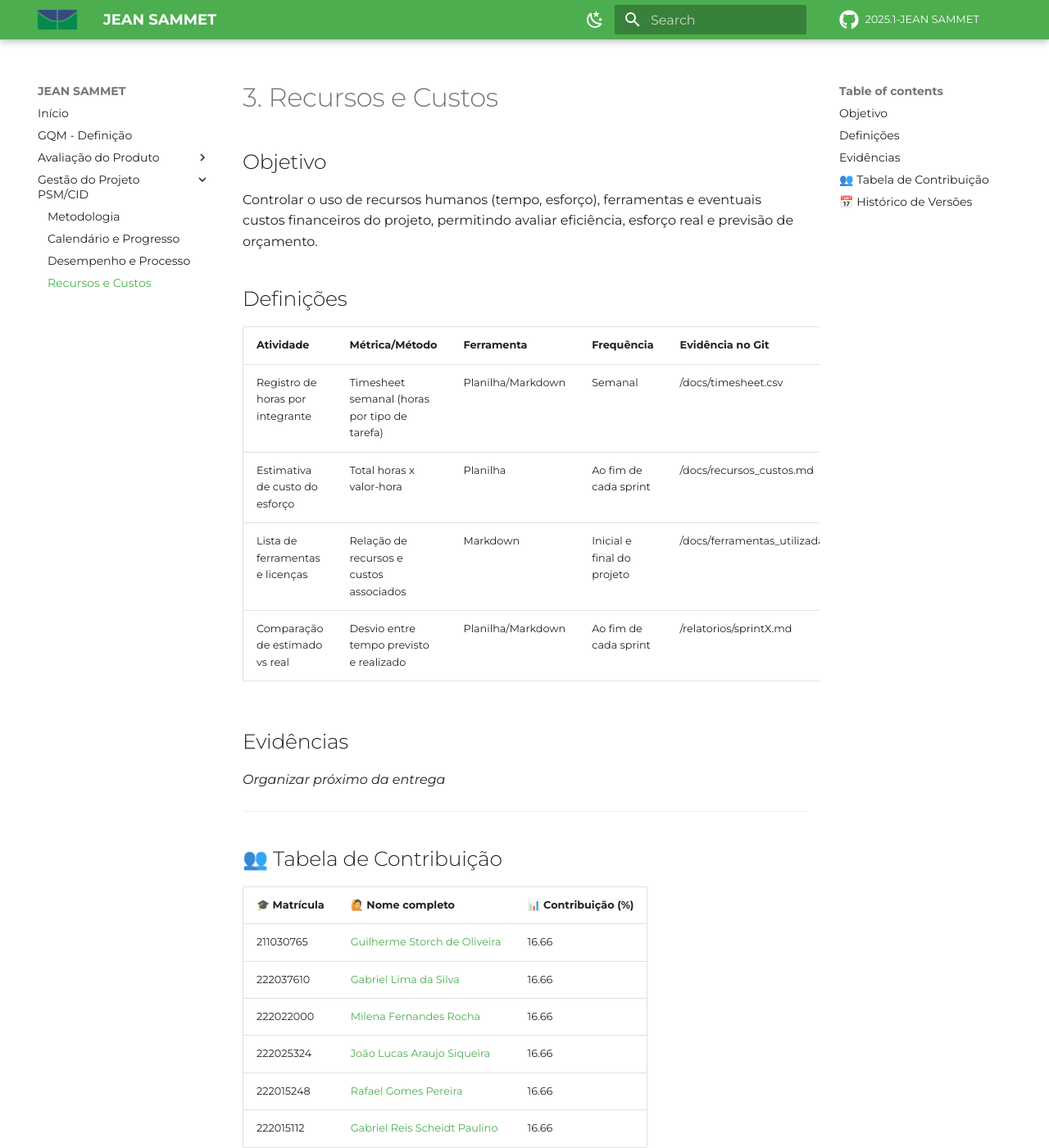
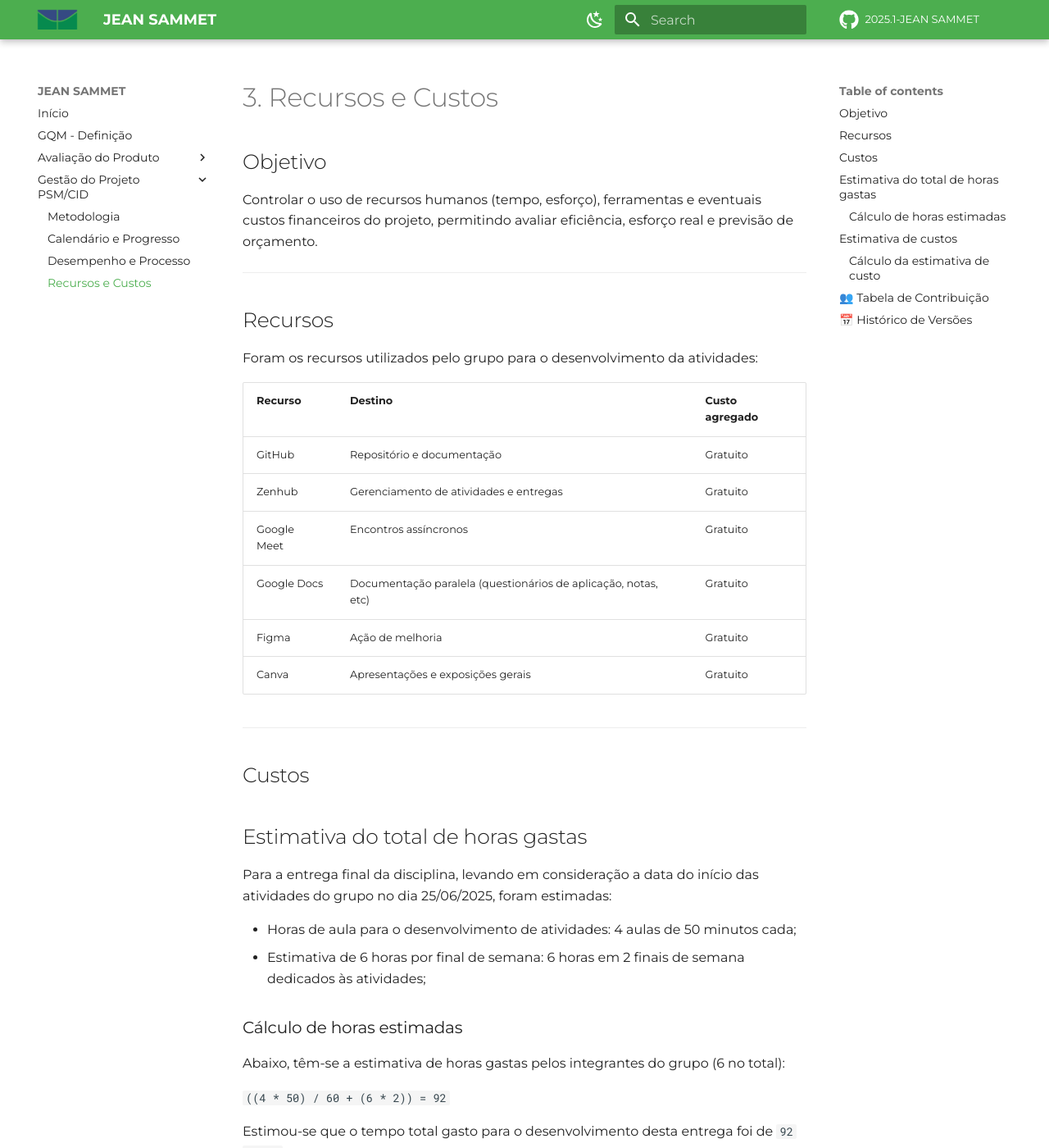
Before and after one commit to FCTE-Qualidade-de-Software-1/2025-1-T02-JEAN-SAMMET, an MkDocs documentation site: the page built from docs/custos.md, in a window 1280 px wide and 1400 px high. Shown: the whole window at 82% size. Built offline with MkDocs 1.6.1 and Material for MkDocs 9.7.7, drawn with Linux system fonts in a browser that asks for light colours; comment, search, counter and statistics services are not loaded; some of the changed text lies outside the part shown.

Commit message:
Ajustes finais

```diff
--- a/docs/custos.md
+++ b/docs/custos.md
@@ -4,18 +4,47 @@
 
 Controlar o uso de recursos humanos (tempo, esforço), ferramentas e eventuais custos financeiros do projeto, permitindo avaliar eficiência, esforço real e previsão de orçamento.
 
-## Definições
+---
+## Recursos
 
-| Atividade                                | Métrica/Método                                | Ferramenta         | Frequência       | Evidência no Git                   |
-|------------------------------------------|-----------------------------------------------|---------------------|------------------|------------------------------------|
-| Registro de horas por integrante         | Timesheet semanal (horas por tipo de tarefa)  | Planilha/Markdown   | Semanal          | /docs/timesheet.csv                |
-| Estimativa de custo do esforço           | Total horas x valor-hora                      | Planilha            | Ao fim de cada sprint | /docs/recursos_custos.md        |
-| Lista de ferramentas e licenças          | Relação de recursos e custos associados       | Markdown            | Inicial e final do projeto | /docs/ferramentas_utilizadas.md |
-| Comparação de estimado vs real           | Desvio entre tempo previsto e realizado       | Planilha/Markdown   | Ao fim de cada sprint | /relatorios/sprintX.md          |
+Foram os recursos utilizados pelo grupo para o desenvolvimento da atividades:
 
-## Evidências
+|Recurso|Destino|Custo agregado|
+|---|---|---|
+|GitHub|Repositório e documentação| Gratuito |
+|Zenhub|Gerenciamento de atividades e entregas| Gratuito |
+|Google Meet| Encontros assíncronos| Gratuito |
+|Google Docs| Documentação paralela (questionários de aplicação, notas, etc) | Gratuito |
+|Figma| Ação de melhoria| Gratuito |
+|Canva| Apresentações e exposições gerais | Gratuito |
 
-*Organizar próximo da entrega*
+---
+## Custos
+
+## Estimativa do total de horas gastas
+
+Para a entrega final da disciplina, levando em consideração a data do início das atividades do grupo no dia 25/06/2025, foram estimadas:
+
+- Horas de aula para o desenvolvimento de atividades: 4 aulas de 50 minutos cada;
+- Estimativa de 6 horas por final de semana: 6 horas em 2 finais de semana dedicados às atividades;
+
+### Cálculo de horas estimadas
+
+Abaixo, têm-se a estimativa de horas gastas pelos integrantes do grupo (6 no total):
+
+`((4 * 50) / 60 + (6 * 2)) = 92`
+
+Estimou-se que o tempo total gasto para o desenvolvimento desta entrega foi de `92 horas`.
+
+## Estimativa de custos
+
+Levando em consideração um salário base de R$ 6000,00 para um Engenheiro de Software Júnior (dados do Glassdoor), têm-se um valor médio, por hora, de R$34,09.
+
+### Cálculo da estimativa de custo
+
+`(92 * 34,09) = 3136,28`
+
+Estimou-se o valor de cerca de `R$ 3136,28` para a entrega final, levando em consideração os prazos e valores mencionados acima.
 
 ---
 
@@ -38,3 +67,4 @@ Controlar o uso de recursos humanos (tempo, esforço), ferramentas e eventuais c
 | 📌 Versão | 📆 Data | ✍️ Descrição | 👤 Autor | 🔍 Revisor |
 |:--------:|:-------|:-------------|:--------|:-----------:|
 |`1.0`|02/07/2025|Criação da documentação |[Guilherme Storch](https://github.com/storch7)| [Guilherme Storch](https://github.com/storch7) |
+|`1.1`|08/07/2025|Atualização |[Guilherme Storch](https://github.com/storch7)| [Guilherme Storch](https://github.com/storch7) |
```
Also changed, not shown: docs/calendario.md (+5 -5 lines), docs/fase3.md (+19 -11 lines).
